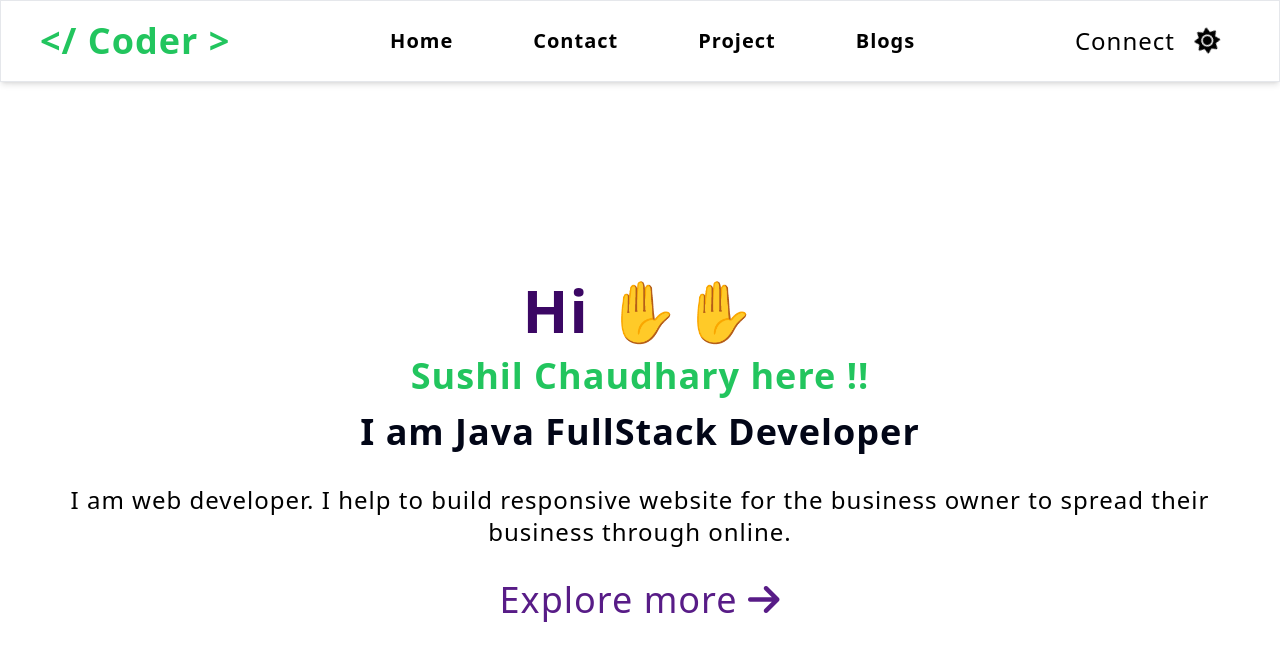
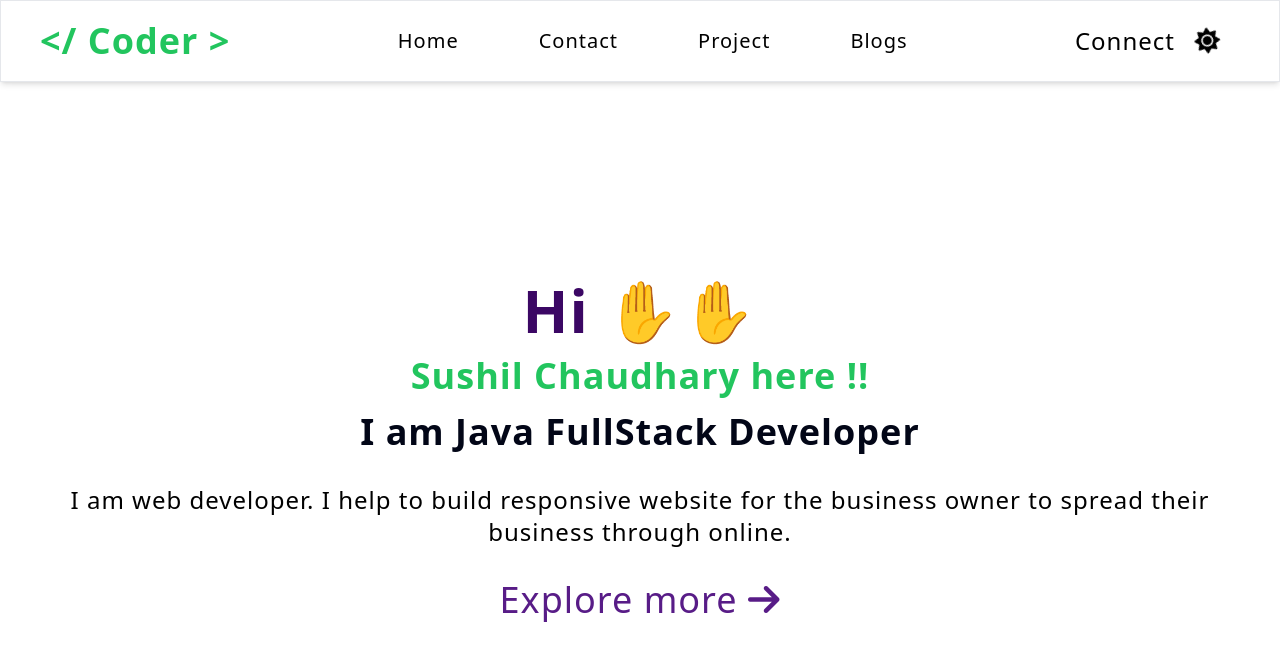
Before and after one commit to Kraven0112/Folio, a React (Vite) app: page / in a window 1280 px wide. Shown: the top 660 px of the page. Built offline with nearby package versions, Linux system fonts and the light colour scheme.

Commit message:
add new change

```diff
--- a/src/components/Header.jsx
+++ b/src/components/Header.jsx
@@ -8,7 +8,7 @@ export default function Header() {
   return (
     <header
       className={` backdrop-blur-2xl tracking-widest md:sticky top-0 px-3 z-10  ${
-        isDark ? " bg-slate-800 text-white" : "border shadow-md"
+        isDark ? " bg-slate-800 text-white" : "border shadow-md bg-white"
       }`}
     >
       <div className="max-w-[1200px] h-20 mx-auto flex items-center justify-between">
@@ -21,7 +21,7 @@ export default function Header() {
           {" </ Coder >"}
           </h1>
         </div>
-        <nav className="space-x-20 text-xl font-bold lg:block hidden">
+        <nav className="space-x-20 text-xl lg:block hidden">
           <Link to={"/"}>Home</Link>
           <Link to={"/contact"}>Contact</Link>
           <Link to={"/project"}>Project</Link>
```
